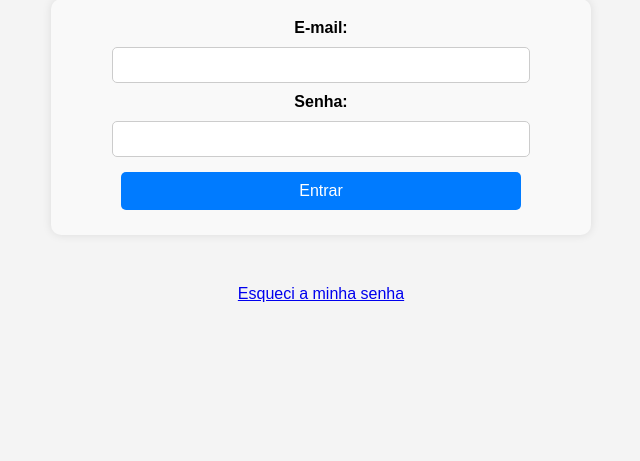
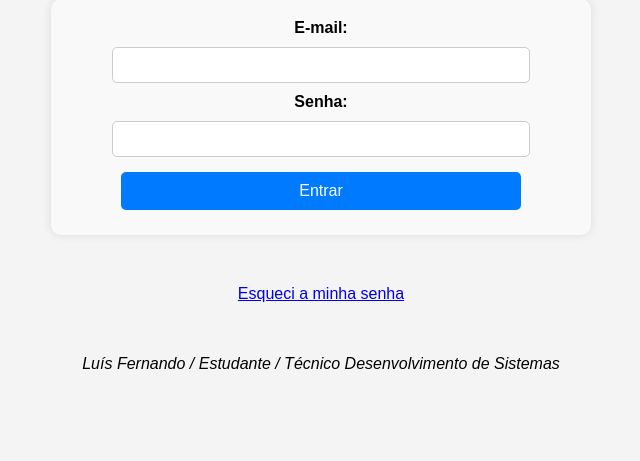
Before and after one commit to Freitas014/Luis_Freitas_Prova, a PHP site: page / in a window 1280 px wide. Shown: the part 99-560 px from the top of the page, without its empty margins (319-959 px from the left). Run offline with PHP 8.4, Linux system fonts and the light colour scheme.

Commit message:
Update index.php
adicionado address

```diff
--- a/index.php
+++ b/index.php
@@ -56,5 +56,8 @@
     </form>
 
     <p><a href="recuperar_senha.php">Esqueci a minha senha</a></p>
+    <br><br><address align="center">
+        Luís Fernando / Estudante / Técnico Desenvolvimento de Sistemas
+    </address>
 </body>
 </html>
```
